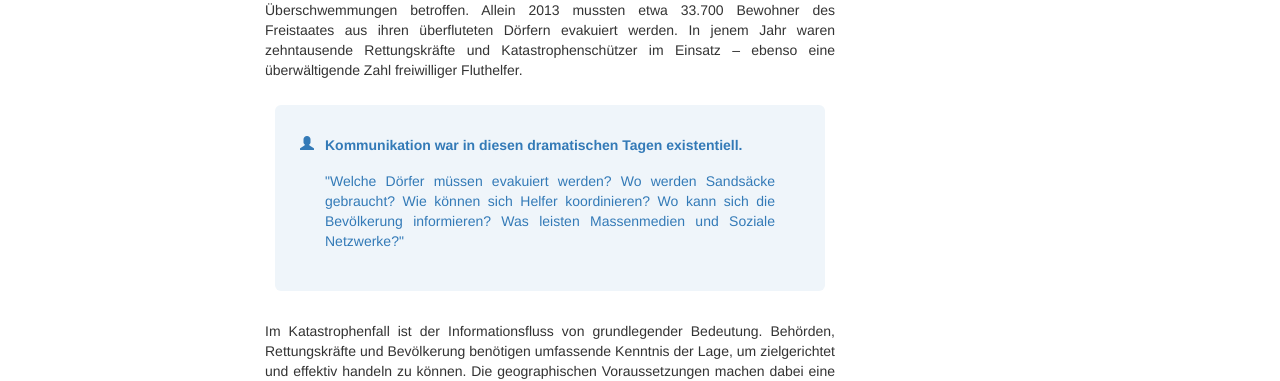
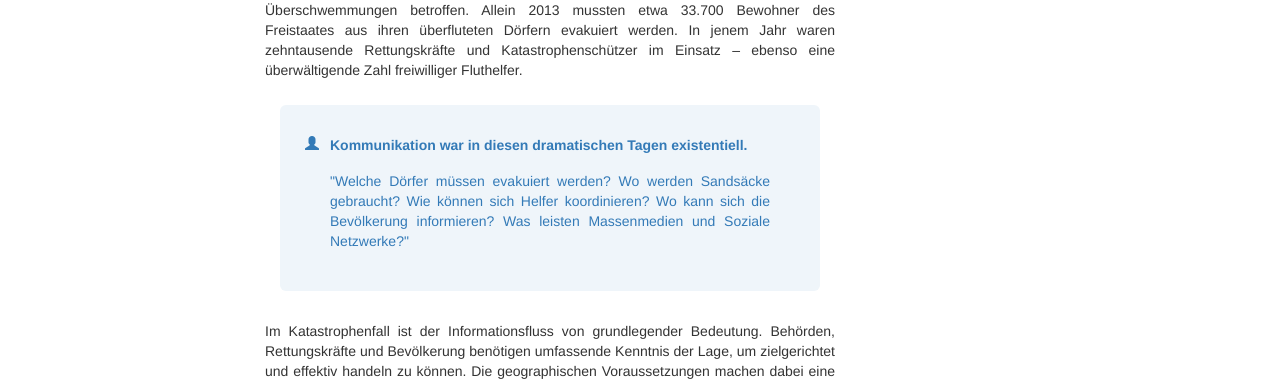
Before and after one commit to susedev/test, a Jekyll site: the page built from konferenz-kommunikationsfluten.html, in a window 1280 px wide. Shown: the part 732-1113 px from the top of the page. Built offline with Jekyll 4.4.1, drawn with Linux system fonts in a browser that asks for light colours; nearby versions of some CDN libraries.

Commit message:
Update konferenz-kommunikationsfluten.html

```diff
--- a/konferenz-kommunikationsfluten.html
+++ b/konferenz-kommunikationsfluten.html
@@ -24,7 +24,7 @@ title: Aktuell
 <p style="text-align: justify;">Die Hochwasser 2002 und 2013 gingen als &quot;Jahrhundertkatastrophen&quot; in die Geschichte Mitteleuropas ein. Auch zahlreiche Kommunen in Sachsen waren von starken &Uuml;berschwemmungen betroffen. Allein 2013 mussten etwa 33.700 Bewohner des Freistaates aus ihren &uuml;berfluteten D&ouml;rfern evakuiert werden. In jenem Jahr waren zehntausende Rettungskr&auml;fte und Katastrophensch&uuml;tzer im Einsatz &ndash; ebenso eine &uuml;berw&auml;ltigende Zahl freiwilliger Fluthelfer.</p>
 
 
-<div class="jumbotron" style="max-width: 550px; background-color: #eff5fa; color:#337AB7; padding: 30px 50px 40px; border: 1px; text-align: justify; margin: 25px auto 30px; ">
+<div class="jumbotron" style="max-width: 540px; background-color: #eff5fa; color:#337AB7; padding: 30px 50px 40px; border: 1px; text-align: justify; margin: 25px auto 30px; ">
   <span class="glyphicon glyphicon-user" style="margin-left: -25px; float: left;" aria-hidden="true"></span><p style="font-size: 14px; font-weight: bold;"> Kommunikation war in diesen dramatischen Tagen existentiell.</p>
   <div class="box" style="height:1px; color: #E7E7E7"></div>
   &quot;Welche D&ouml;rfer m&uuml;ssen evakuiert werden? Wo werden Sands&auml;cke gebraucht? Wie k&ouml;nnen sich Helfer koordinieren? Wo kann sich die Bev&ouml;lkerung informieren? Was leisten Massenmedien und Soziale Netzwerke?&quot;</div>
```
